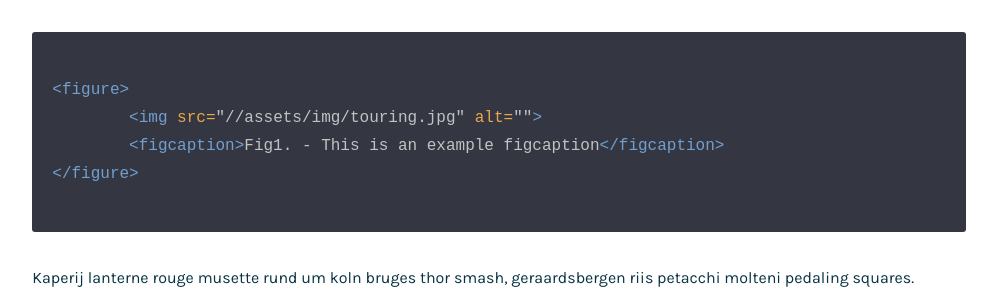
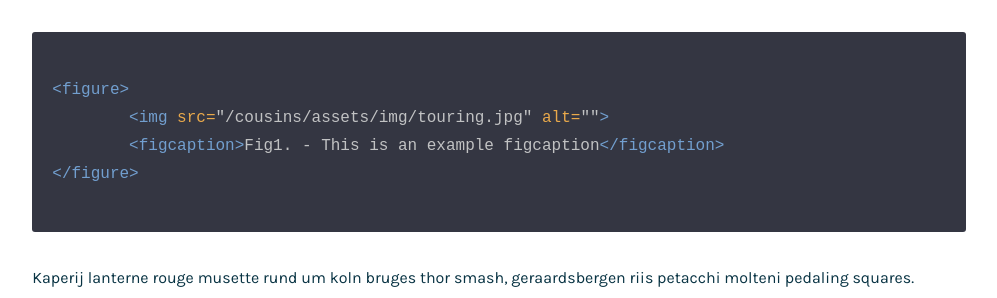
Before and after one commit to mpcousins/cousins, a Jekyll site: the page built from index.html, in a window 1280 px wide and 900 px high, scrolled down 4890 px. Shown: the part 151-449 px from the top of the window, without its empty margins (141-1138 px from the left). Built offline with Jekyll 4.4.1, drawn with Linux system fonts in a browser that asks for light colours; nearby versions of some CDN libraries; the list of posts is cut into pages by our own code.

Commit message:
Updated _config.yml

```diff
--- a/_config.yml
+++ b/_config.yml
@@ -2,7 +2,7 @@
 description: Long Form Jekyll theme built with SASS / COMPASS / SUSY
 
 url: http://mpcousins.github.io/cousins
-baseurl: "/"
+baseurl: "/cousins"
 paginate_path: "blog/page:num/"
 permalink: blog/:title/
 
```
